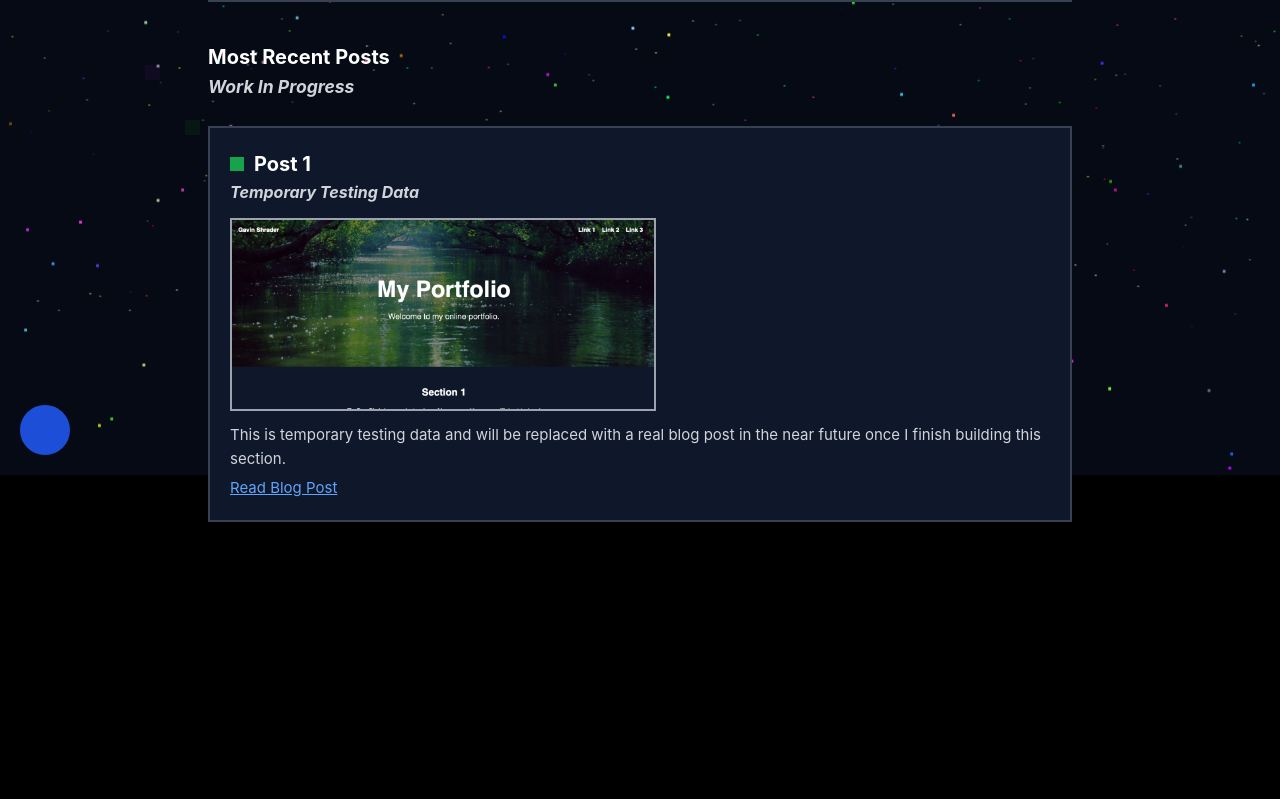
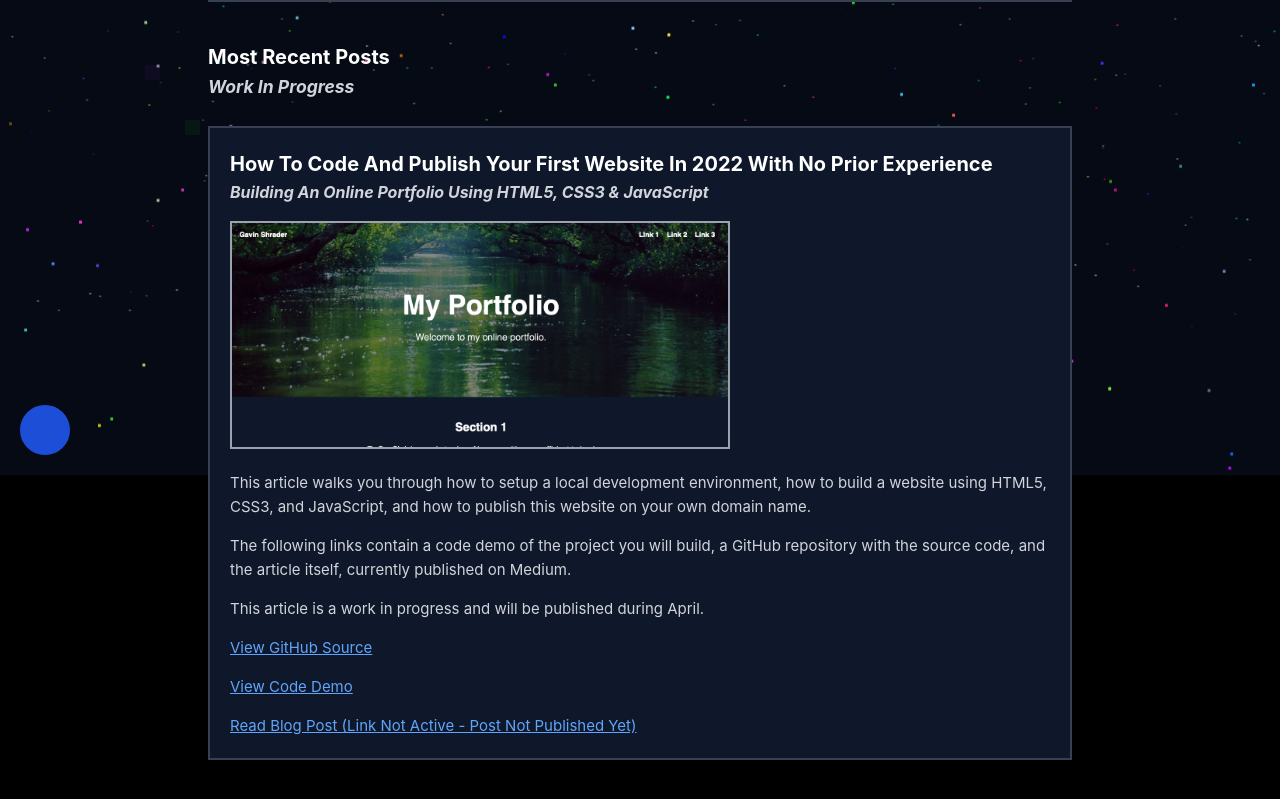
Before and after one commit to Cloudinnovates/gavinshr.com, a React (Create React App) app: page /blog in a window 1280 px wide. Shown: the part 325-1124 px from the top of the page. Before the commit the page ends 1022 px from the top, so only its background shows below. Built offline with nearby package versions, Linux system fonts and the light colour scheme; some icons are missing.

Commit message:
Updates to Blog, Resources, Projects, 404, ErrorBoundary, and BlogData

```diff
--- a/src/Routes/Blog/Blog.css
+++ b/src/Routes/Blog/Blog.css
@@ -17,7 +17,7 @@
 }
 
 .blog-item-subsection {
-  padding-top: 5px;
+  padding-top: 15px;
 }
 
 
@@ -27,16 +27,6 @@
 .blog-title-container {
   display: flex;
   align-items: center;
-}
-
-.blog-color {
-  display: inline-block;
-  margin-right: 10px;
-  width: 14px;
-  height: 14px;
-  min-width: 14px;
-  min-height: 14px;
-  background-color: white;
 }
 
 .blog-title {
@@ -53,27 +43,14 @@
  */
 
 .blog-image-container {
-  padding-top: 12px;
+  padding-top: 15px;
 }
 
 .blog-image {
   border: 2px solid #9ca3af;
-  width: 426px;
-  height: 193px;
+  object-fit: scale-down;
+  width: 100%;
+  height: auto;
+  max-width: 500px;
+  max-height: 500px;
 }
-
-/* Shrink image for tiny screen sizes */
-@media only screen and (max-width: 500px) {
-  .blog-image {
-    width: 320px;
-    height: 145px;
-  }
-}
-
-/* Shrink image for tinier screen sizes */
-@media only screen and (max-width: 320px) {
-  .blog-image {
-    width: 160px;
-    height: 72px;
-  }
-}
--- a/src/Routes/Blog/Blog.js
+++ b/src/Routes/Blog/Blog.js
@@ -19,11 +19,10 @@ export default function Blog() {
         <h3><i>Work In Progress</i></h3>
         <div className="blog-container">
           {posts.map((post) => (
-            <div key={post.skill} className="blog-item">
+            <div key={post.uniqueKey} className="blog-item">
               <span>
                 <div className="blog-title-container">
-                  <div style={{ backgroundColor: post.color }} className="skills-color"></div>
-                  <h2 className="skills-title">{post.skill}</h2>
+                  <h2 className="skills-title">{post.title}</h2>
                 </div>
                 <h3 className="blog-subheading"><i>{post.subheading}</i></h3>
               </span>
@@ -32,37 +31,39 @@ export default function Blog() {
               <div className="blog-image-container">
                 <img
                   className="blog-image"
-                  src={require("../Projects/DemoImages/MediumTutorialDemo.png")}
+                  src={require('../Projects/DemoImages/' + post.imageUrlName)}
                   alt="Python Jupyter Notebook Demo"
                 />
               </div>
               </span>
 
-              { /* post.imageUrl */ }
+              { /* post.imageUrl
+                "../Projects/DemoImages/MediumTutorialDemo.png"*/ }
 
               <span>
-                {
-                  post.moreInfo == null ? <br/> :
-                  <p className="blog-item-subsection">{post.moreInfo}</p>
-                }
+                {post.moreInfo.map((moreInfoItem) => (
+                  <p key={moreInfoItem} className="blog-item-subsection">{moreInfoItem}</p>
+                ))}
               </span>
               <span>
-                <div className="blog-item-subsection">
+              {post.urls.map((urlEntity) => (
+                <div key={urlEntity.uniqueKey} className="blog-item-subsection">
                 {
-                  post.url == null ? ""
+                  urlEntity.url == null ? ""
                   :
-                    post.urlIsNavLink === true ?
-                      <NavLink className="link" to={post.url}>{post.urlName}</NavLink>
+                    urlEntity.urlIsNavLink === true ?
+                      <NavLink className="link" to={urlEntity.url}>{urlEntity.urlName}</NavLink>
                       :
-                        post.urlIsHashLink === true ?
-                          <HashLink className="link" to={post.url}>{post.urlName}</HashLink>
+                        urlEntity.urlIsHashLink === true ?
+                          <HashLink className="link" to={urlEntity.url}>{urlEntity.urlName}</HashLink>
                           :
-                          post.urlOpensInNewTab === true ?
-                            <a className="link" href={post.url} target="_blank" rel="noopener noreferrer">{post.urlName}</a>
+                          urlEntity.urlOpensInNewTab === true ?
+                            <a className="link" href={urlEntity.url} target="_blank" rel="noopener noreferrer">{urlEntity.urlName}</a>
                             :
-                            <a className="link" href={post.url}>{post.urlName}</a>
+                            <a className="link" href={urlEntity.url}>{urlEntity.urlName}</a>
                 }
                 </div>
+              ))}
               </span>
             </div>
           ))}
--- a/src/Routes/Blog/BlogData.js
+++ b/src/Routes/Blog/BlogData.js
@@ -4,15 +4,41 @@
 
 export const posts = [
   {
-    skill: "Post 1",
-    subheading: "Temporary Testing Data",
+    uniqueKey: "How-To-Code-And-Publish-Your-First-Website",
+    title: "How To Code And Publish Your First Website In 2022 With No Prior Experience",
+    subheading: "Building An Online Portfolio Using HTML5, CSS3 & JavaScript",
     color: "#16a34a",
-    imageUrl: "../Projects/DemoImages/MediumTutorialDemo.png",
-    url: "",
-    urlName: "Read Blog Post",
-    urlOpensInNewTab: true,
-    urlIsNavLink: false,
-    urlIsHashLink: false,
-    moreInfo: "This is temporary testing data and will be replaced with a real blog post in the near future once I finish building this section.",
+    imageUrlName: "MediumTutorialDemo.png",
+    moreInfo: [
+      "This article walks you through how to setup a local development environment, how to build a website using HTML5, CSS3, and JavaScript, and how to publish this website on your own domain name.",
+      "The following links contain a code demo of the project you will build, a GitHub repository with the source code, and the article itself, currently published on Medium.",
+      "This article is a work in progress and will be published during April."
+    ],
+    urls: [
+      {
+        uniqueKey: "View-Repository",
+        url: "https://github.com/gshrdr/Medium-Tutorial-Website",
+        urlName: "View GitHub Source",
+        urlOpensInNewTab: true,
+        urlIsNavLink: false,
+        urlIsHashLink: false,
+      },
+      {
+        uniqueKey: "Code-Demo",
+        url: "https://gavinshr.com/Medium-Tutorial-Website/index.html",
+        urlName: "View Code Demo",
+        urlOpensInNewTab: true,
+        urlIsNavLink: false,
+        urlIsHashLink: false,
+      },
+      {
+        uniqueKey: "Read-Post",
+        url: "",
+        urlName: "Read Blog Post (Link Not Active - Post Not Published Yet)",
+        urlOpensInNewTab: true,
+        urlIsNavLink: false,
+        urlIsHashLink: false,
+      }
+    ]
   }
 ]
--- a/src/Routes/Homepage/Resources.js
+++ b/src/Routes/Homepage/Resources.js
@@ -16,7 +16,6 @@ export default function Resources() {
           <li><a className="link" href="https://www.freecodecamp.org/news/build-portfolio-website-react/" target="_blank" rel="noopener noreferrer">ReactJS Portfolio Design Inspiration + Tutorial</a></li>
           <li><a className="link" href="https://jfelix.info/blog/create-a-mobile-friendly-navigation-with-react" target="_blank" rel="noopener noreferrer">ReactJS Mobile Friendly Menu Inspiration + Tutorial</a></li>
           <li><a className="link" href="https://www.vecteezy.com/free-vector/astronaut" target="_blank" rel="noopener noreferrer">Astronaut Vectors by Vecteezy</a></li>
-          <li><a className="link" href="https://www.vecteezy.com/free-vector/404" target="_blank" rel="noopener noreferrer">404 Vectors by Vecteezy</a></li>
           <li><a className="link" href="https://codepen.io/keithclark/pen/ibEnk" target="_blank" rel="noopener noreferrer">CSS Starfield Animation</a></li>
           <li><a className="link" href="https://fontawesome.com/v4.7/icons/" target="_blank" rel="noopener noreferrer">Font-Awesome Icon Pack</a></li>
           <li><a className="link" href="https://tailwindcss.com/docs/customizing-colors" target="_blank" rel="noopener noreferrer">Tailwind CSS Color Schemes</a></li>
--- a/src/Routes/Projects/Projects.css
+++ b/src/Routes/Projects/Projects.css
@@ -4,22 +4,9 @@
 
 .project-image {
   border: 2px solid #9ca3af;
-  width: 426px;
-  height: 193px;
+  object-fit: scale-down;
+  width: 100%;
+  height: auto;
+  max-width: 500px;
+  max-height: 500px;
 }
-
-/* Shrink image for tiny screen sizes */
-@media only screen and (max-width: 500px) {
-  .project-image {
-    width: 320px;
-    height: 145px;
-  }
-}
-
-/* Shrink image for tinier screen sizes */
-@media only screen and (max-width: 320px) {
-  .project-image {
-    width: 160px;
-    height: 72px;
-  }
-}
--- a/src/Routes/Utilities/ErrorBoundary.js
+++ b/src/Routes/Utilities/ErrorBoundary.js
@@ -25,7 +25,8 @@ class ErrorBoundary extends Component {
       return (
         <div className="center" style={{ paddingTop: "50px" }}>
           <h1>An Error Occured</h1>
-          <p>Please refresh the page.</p>
+          <p style={{ paddingTop: "15px" }}>Please refresh the page or go to the homepage.</p>
+          <a className="link" style={{ paddingTop: "15px" }} href="/">&larr; Homepage</a>
         </div>
       );
     }
--- a/src/Routes/Utilities/NotFound.js
+++ b/src/Routes/Utilities/NotFound.js
@@ -9,9 +9,9 @@ export default function NotFound() {
           <h1 style={{ display: "inline-block" }}>404: Path Not Found</h1>
         </div>
 
-        <img style={{ paddingTop: "25px", width: "80%", opacity: "0.88" }} alt="404 Path Not Found" src="./404.jpg" />
+        <p style={{ paddingTop: "15px" }}>It appears this link is broken or invalid, sorry about that!</p>
 
-        <div style={{ paddingTop: "25px" }}><Link className="link" to="/">&larr; Homepage</Link></div>
+        <div style={{ paddingTop: "15px" }}><Link className="link" to="/">&larr; Homepage</Link></div>
 
         <div style={{ width: "100%", height: "300px" }}/>
       </div>
```
Also changed, not shown: public/404.jpg (deleted), 19 other files (tests, documents, lock files or other folders).
